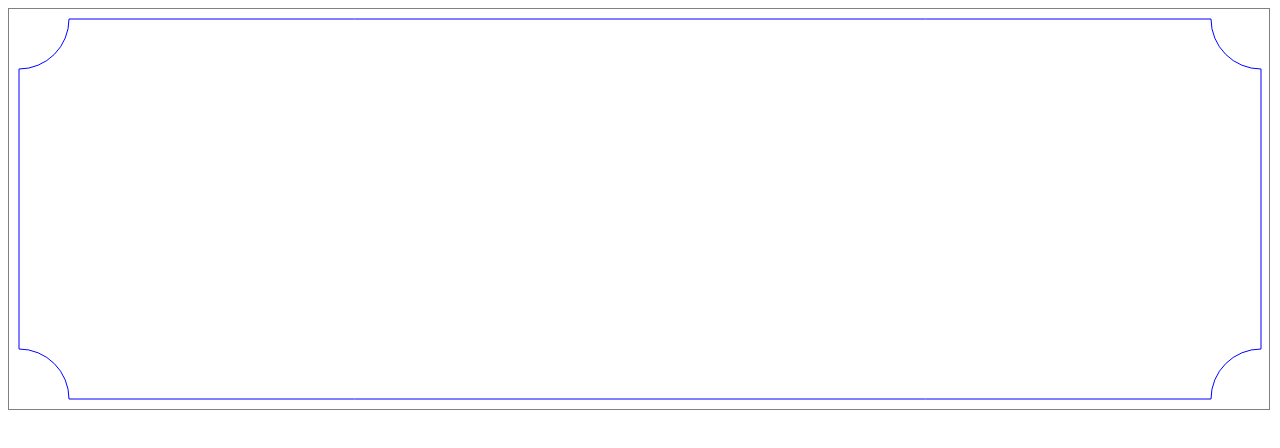
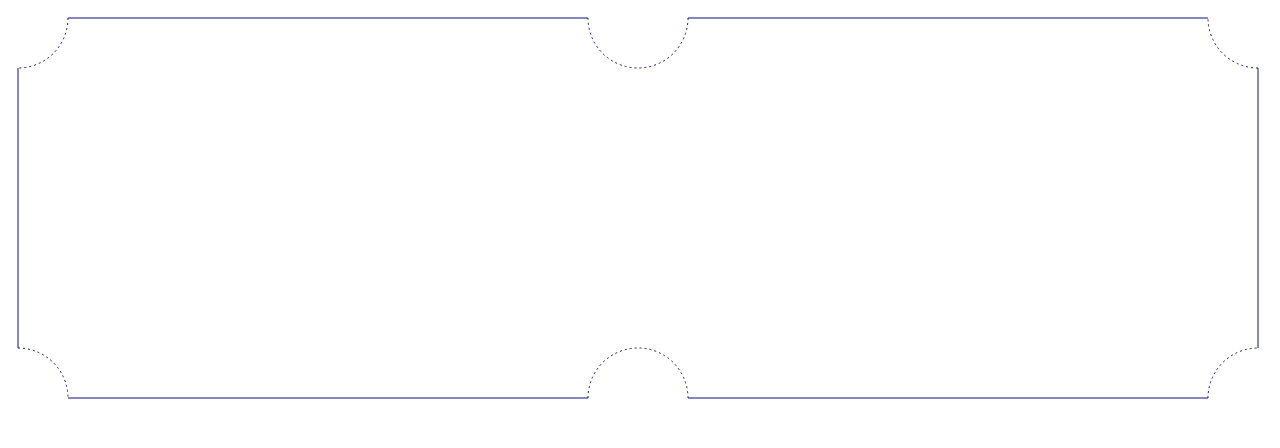
Before and after one commit to kign/js-billiard, a website built with webpack: page src/main.html in a window 1280 px wide. Built offline with nearby package versions, Linux system fonts and the light colour scheme.

Commit message:
Restructured, implemented dynamic resize

```diff
--- /dev/null
+++ b/src/app.ts
@@ -0,0 +1,13 @@
+export interface Geom {
+    readonly W: number;
+    readonly H: number;
+    readonly round: number;
+    readonly offset: number;
+    readonly middle: boolean;
+}
+
+interface App {
+    g?: Geom;
+}
+
+export const app: App = {};
--- a/src/draw.ts
+++ b/src/draw.ts
@@ -1,34 +1,52 @@
-import {html} from './html';
+import { app, Geom } from './app';
 
-export function init () {
-	const ctx = html.canvas.getContext('2d')!;
-	html.canvas.width = window.innerWidth - 20;
+export function draw_border(ctx: CanvasRenderingContext2D) {
+	const g: Geom = app.g!;
 
-	const W = html.canvas.getBoundingClientRect().width;
-	const H = html.canvas.height;
+	ctx.strokeStyle = "#101080";
+	ctx.setLineDash([]);
+	ctx.beginPath();
+	ctx.moveTo(g.offset, g.round + g.offset);
+	ctx.lineTo(g.offset, g.H - g.round - g.offset);
+	ctx.moveTo(g.offset + g.round, g.H - g.offset);
+	if (g.middle) {
+		ctx.lineTo(g.W / 2 - g.round, g.H - g.offset);
+		ctx.moveTo(g.W / 2 + g.round, g.H - g.offset);
+	}
+	ctx.lineTo(g.W - g.offset - g.round, g.H - g.offset);
+	ctx.moveTo(g.W - g.offset, g.H - g.offset - g.round);
+	ctx.lineTo(g.W - g.offset, g.offset + g.round);
+	ctx.moveTo(g.W - g.offset - g.round, g.offset);
+	if (g.middle) {
+		ctx.lineTo(g.W / 2 + g.round, g.offset);
+		ctx.moveTo(g.W / 2 - g.round, g.offset);
+	}
+	ctx.lineTo(g.offset + g.round, g.offset);
+	ctx.stroke();
 
-	const o = {
-		round: 50,
-		offset: 10,
-		middle: true
-	};
+	ctx.setLineDash([2, 3]);
+	ctx.beginPath();
+	ctx.moveTo(g.offset, g.H - g.round - g.offset);
+	ctx.arcTo(g.offset + g.round, g.H - g.offset - g.round,
+		g.offset + g.round, g.H - g.offset, g.round);
+	if (g.middle) {
+		ctx.moveTo(g.W / 2 - g.round, g.H - g.offset);
+		ctx.arc(g.W / 2, g.H - g.offset, g.round, Math.PI, 2 * Math.PI);
+	}
+	ctx.moveTo(g.W - g.offset - g.round, g.H - g.offset);
+	ctx.arcTo(g.W - g.offset - g.round, g.H - g.offset - g.round,
+		g.W - g.offset, g.H - g.offset - g.round, g.round);
+	ctx.moveTo(g.W - g.offset, g.offset + g.round);
+	ctx.arcTo(g.W - g.offset - g.round, g.offset + g.round,
+		g.W - g.offset - g.round, g.offset, g.round);
+	if (g.middle) {
+		ctx.moveTo(g.W / 2 + g.round, g.offset);
+		ctx.arc(g.W / 2, g.offset, g.round, 0, Math.PI);
+	}
+	ctx.moveTo(g.offset + g.round, g.offset);
+	ctx.arcTo(g.offset + g.round, g.offset + g.round,
+		g.offset, g.offset + g.round, g.round);
+	ctx.stroke();
 
-	ctx.strokeStyle = "blue";
 
-	ctx.beginPath();
-  	ctx.moveTo(o.offset, o.round + o.offset);
-	ctx.lineTo(o.offset, H - o.round - o.offset);
-	ctx.arcTo(o.offset + o.round, H - o.offset - o.round,
-		o.offset + o.round, H - o.offset, o.round);
-	ctx.lineTo(W - o.offset - o.round, H - o.offset);
-	ctx.arcTo(W - o.offset - o.round, H - o.offset - o.round,
-		W - o.offset, H - o.offset - o.round, o.round);
-	ctx.lineTo(W - o.offset, o.offset + o.round);
-	ctx.arcTo(W - o.offset - o.round, o.offset + o.round,
-		W - o.offset - o.round, o.offset, o.round);
-	ctx.lineTo(o.offset + o.round, o.offset);
-	ctx.arcTo(o.offset + o.round, o.offset + o.round,
-		o.offset, o.offset + o.round, o.round);
-
-  	ctx.stroke();
 }
--- a/src/html.ts
+++ b/src/html.ts
@@ -1,7 +1,11 @@
 interface htmlElements {
-	readonly canvas: HTMLCanvasElement
+	readonly canvas: HTMLCanvasElement;
+	readonly slider: HTMLElement;
 }
 
 export const html : htmlElements = {
-	canvas: <HTMLCanvasElement> document.getElementById('canvas')
+	canvas: document.getElementById('canvas')! as HTMLCanvasElement,
+	slider: document.getElementById('slider')!
 }
+
+console.log("Loaded html.ts @" + (new Date()));
--- /dev/null
+++ b/src/init.ts
@@ -0,0 +1,76 @@
+import {app, Geom} from './app';
+import {html} from './html';
+import * as draw from './draw';
+
+const log_resize: boolean = false;
+
+export function init() {
+    const ctx = html.canvas.getContext('2d')!;
+    html.canvas.width = window.innerWidth - 20;
+
+    app.g = make_geom ();
+    draw.draw_border(ctx);
+
+    const hr = html.slider.firstElementChild as HTMLElement;
+    html.slider.addEventListener("mouseover", event => {
+        hr.style.visibility = "visible";
+        if (log_resize)
+            console.log("over");
+    });
+    html.slider.addEventListener("mouseout", event => {
+        hr.style.visibility = "hidden";
+        if (log_resize)
+            console.log("out");
+    });
+    hr.style.visibility = "hidden";
+
+    html.slider.addEventListener("mousedown", event => {
+        if (log_resize)
+            console.log("mousedown");
+
+        const old_pos = html.slider.style.position;
+        const old_top = html.slider.style.top;
+
+        const on_move = (evt: MouseEvent) => {
+            if (log_resize)
+                console.log("Shift", evt.screenY - event.screenY);
+
+            html.slider.style.position = "fixed";
+            html.slider.style.top = (evt.pageY - 10) + "px";
+            html.slider.style.width = window.innerWidth + "px";
+            html.slider.style.visibility = "visible";
+        };
+
+        const on_up = (evt: MouseEvent) => {
+            if (log_resize)
+                console.log("UP");
+            document.removeEventListener("mousemove", on_move);
+            document.removeEventListener("mouseup", on_up);
+
+            html.slider.style.position = old_pos;
+            html.slider.style.top = old_top;
+
+            html.canvas.height += (evt.screenY - event.screenY);
+            app.g = make_geom ();
+
+            draw.draw_border(ctx);
+        };
+
+        document.addEventListener("mousemove", on_move);
+        document.addEventListener("mouseup", on_up);
+    });
+
+    document.body.style.cursor = "row-resize";
+}
+
+function make_geom(): Geom {
+    const w = html.canvas.getBoundingClientRect().width;
+    const h = html.canvas.height;
+    return {
+        W: w,
+        H: h,
+        round: 50,
+        offset: 10,
+        middle: h < 0.75 * w
+    };
+}
--- a/src/main.html
+++ b/src/main.html
@@ -4,9 +4,12 @@
   	<meta charset="utf-8"/>
     <title><%= htmlWebpackPlugin.options.title %></title>
   </head>
-  <body>
+  <body style="height: 100%;">
 
-  <canvas id='canvas' style="border: 1px grey solid" height="400px"></canvas>
+  <canvas id='canvas' style="border: 0px grey solid" height="400px"></canvas>
 
+  <div id="slider" style="cursor: row-resize; position: relative; top: -20px; padding-top: 5px; padding-bottom: 5px;">
+    <hr />
+  </div>
   </body>
 </html>
--- a/src/main.ts
+++ b/src/main.ts
@@ -1,3 +1,3 @@
-import * as draw from './draw';
+import * as init from './init';
 
-draw.init ();
+init.init ();
```
Also changed, not shown: README.md.
